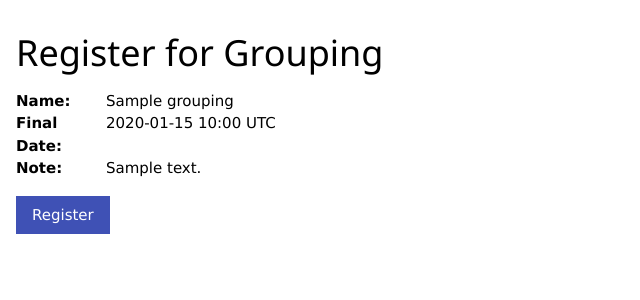
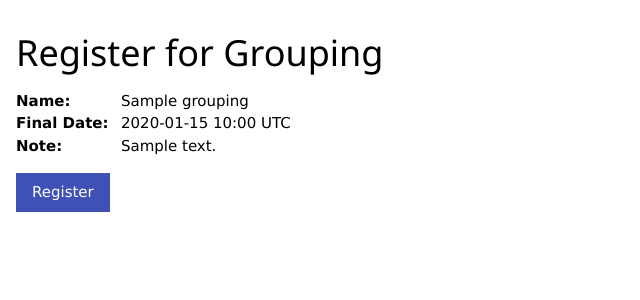
Before and after one commit to t73fde/grpy, a Flask app: template grpy/web/templates/grouping_register.html in a window 1280 px wide. Shown: the part 39-339 px from the top of the page, without its empty margins (0-640 px from the left). Run offline with Flask 2, Linux system fonts and the light colour scheme; the template is opened without the code that fills it: values that come from a table or form of the project are taken from there, most other values are stand-ins (such as "Sample title", 1, 10 or a date in 2020).

Commit message:
Fix register view for Firefox

```diff
--- a/grpy/web/templates/grouping_register.html
+++ b/grpy/web/templates/grouping_register.html
@@ -23,15 +23,15 @@
 <div class="w3-panel">
 <h1>Register for Grouping</h1>
 <div class="w3-row">
-  <div class="w3-col" style="width:6em"><strong>Name:</strong></div>
+  <div class="w3-col" style="width:7em"><strong>Name:</strong></div>
   <div class="w3-rest">{{ grouping.name }}</div>
 </div>
 <div class="w3-row">
-  <div class="w3-col" style="width:6em"><strong>Final Date:</strong></div>
+  <div class="w3-col" style="width:7em"><strong>Final Date:</strong></div>
   <div class="w3-rest">{{ grouping.final_date|datetimeformat("iso-short") }}</div>
 </div>
 <div class="w3-row">
-  <div class="w3-col" style="width:6em"><strong>Note:</strong></div>
+  <div class="w3-col" style="width:7em"><strong>Note:</strong></div>
   <div class="w3-rest">{{ grouping.note }}</div>
 </div>
 </div>
```
